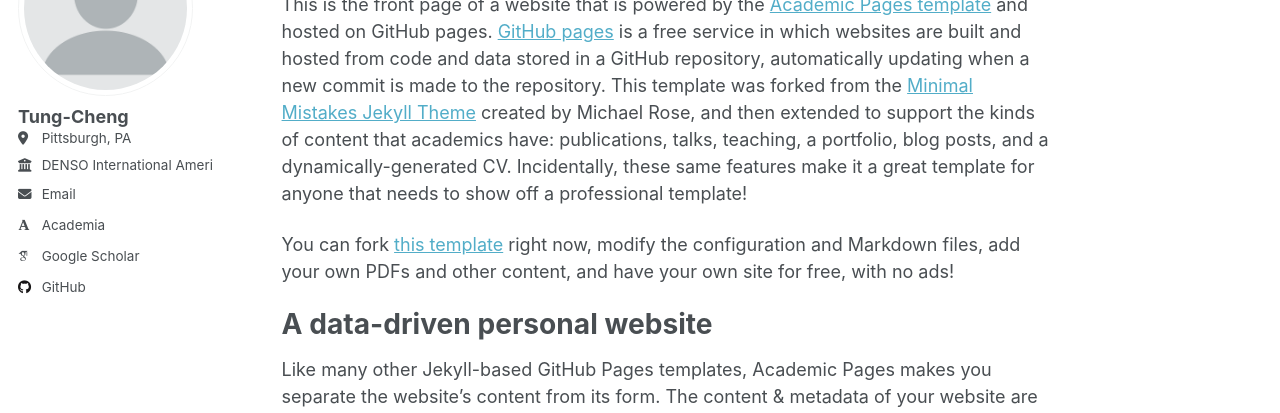
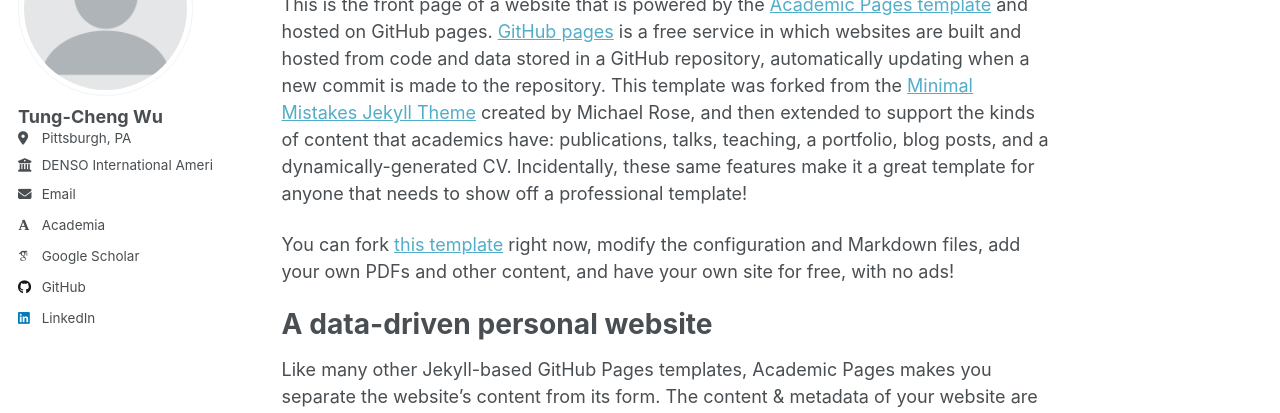
Before and after one commit to ChampDBG/champdbg.github.io, a Jekyll site: the page built from _pages/about.md, in a window 1280 px wide. Shown: the part 178-591 px from the top of the page. Built offline with Jekyll 4.4.1, drawn with Linux system fonts in a browser that asks for light colours; some web fonts are replaced; a script that is not in the unit is left out; part of the change alters nothing that is shown.

Commit message:
update config

```diff
--- a/_config.yml
+++ b/_config.yml
@@ -24,7 +24,7 @@ repository               : "champdbg/champdbg.github.io"
 author:
   # Biographic information
   avatar           : "profile.png"
-  name             : "Tung-Cheng"
+  name             : "Tung-Cheng Wu"
   pronouns         : # example: "she/her"
   bio              : # "Short biography for the left-hand sidebar"
   location         : "Pittsburgh, PA"
@@ -48,7 +48,7 @@ author:
   bitbucket        : # Username - Update with your username on the site
   codepen          : # Username
   dribbble         : # Username
-  github           : "academicpages"
+  github           : "champdbg"
   kaggle           : # Username
   stackoverflow    : # User number or user number and name (i.e., use "1" or "1/jeff-atwood")
 
@@ -63,7 +63,7 @@ author:
   keybase          : # Username
   instagram        : # Username
   lastfm           : # Username
-  linkedin         : # Username
+  linkedin         : "https://www.linkedin.com/in/tungchengwu/"
   mastodon         : # URL
   medium           : # URL
   pinterest        : # Username
--- a/package.json
+++ b/package.json
@@ -4,7 +4,7 @@
   "description": "Academic Pages Mistakes Jekyll theme npm build scripts",
   "repository": {
     "type": "git",
-    "url": "https://github.com/academicpages/academicpages.github.io"
+    "url": "https://github.com/dbgchamp/dbgchamp.github.io"
   },
   "keywords": [
     "jekyll",
@@ -17,9 +17,9 @@
   ],
   "license": "MIT",
   "bugs": {
-    "url": "https://github.com/academicpages/academicpages.github.io/issues"
+    "url": "https://github.com/dbgchamp/dbgchamp.github.io/issues"
   },
-  "homepage": "https://github.com/academicpages/academicpages.github.io",
+  "homepage": "https://github.com/dbgchamp/dbgchamp.github.io",
   "engines": {
     "node": ">= 0.10.0"
   },
```
